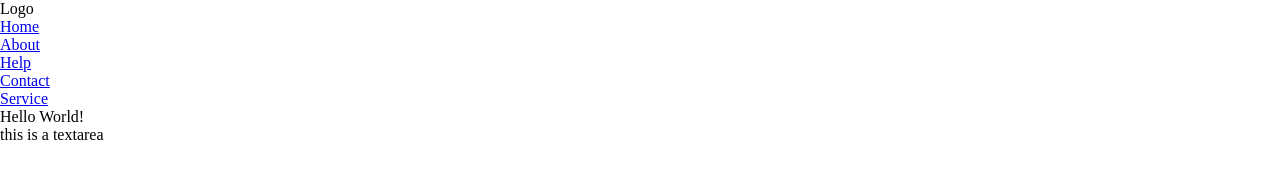
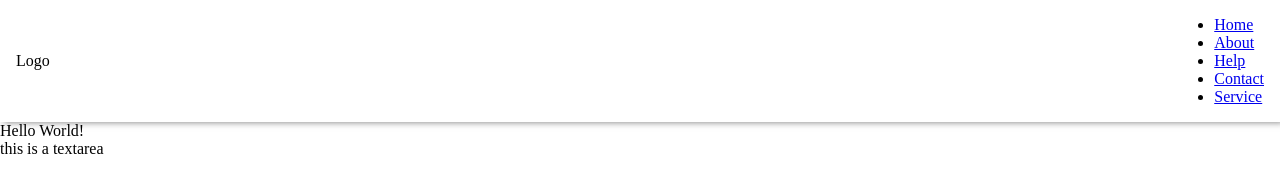
Before and after one commit to gaffOverflow/NavBar, a plain HTML site: page index.html in a window 1280 px wide. Drawn offline with Linux system fonts and the light colour scheme.

Commit message:
structure navbar

```diff
--- a/style.css
+++ b/style.css
@@ -3,3 +3,10 @@
   padding: 0;
   box-sizing: border-box;
 }
+nav{
+  display: flex;
+  justify-content: space-between;
+  align-items: center;
+  padding: 1em;
+  box-shadow: 4px 0px 7px #777;
+}
```
